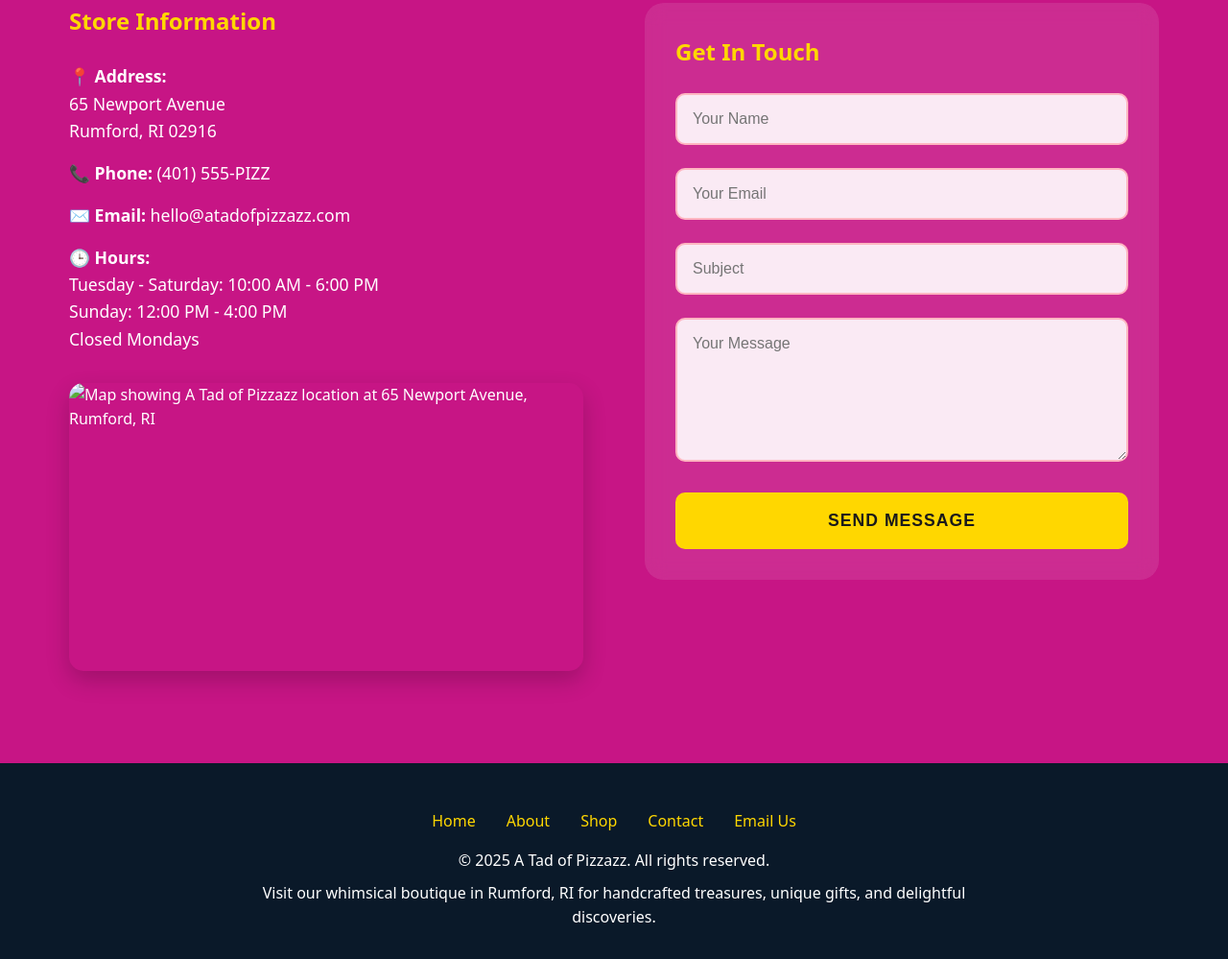
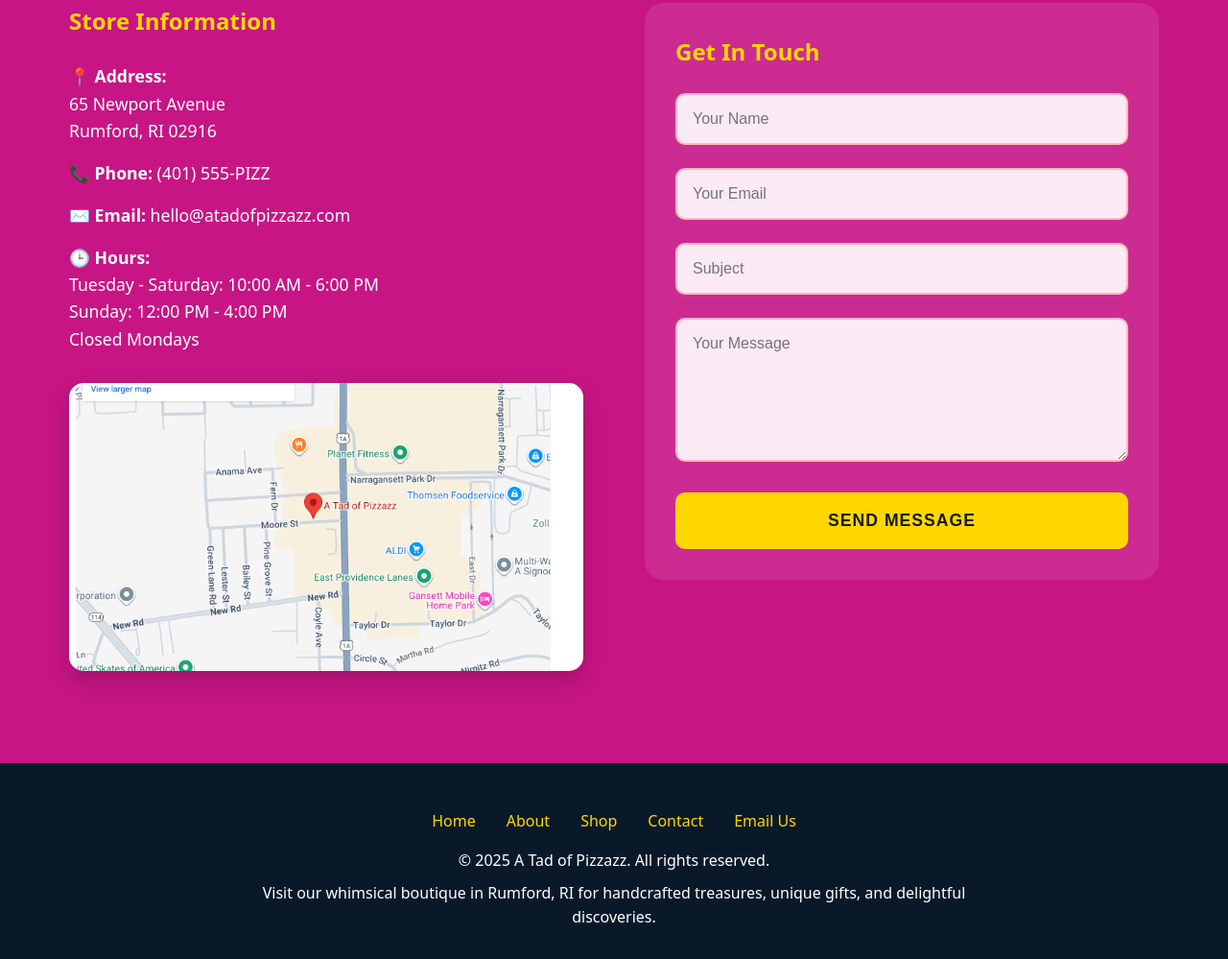
Before and after one commit to TadofPizzazz/ATaddofPazzazz, a plain HTML site: page index.html in a window 1280 px wide. Shown: the part 7019-8018 px from the top of the page at 96% size. Drawn offline with Linux system fonts and the light colour scheme.

Commit message:
Update index.html

```diff
--- a/index.html
+++ b/index.html
@@ -968,7 +968,7 @@
                         Closed Mondays</p>
 
                     <div class="map-container">
-                        <img src="Screenshot_2025-11-24_at_10_26_23_AM.png" alt="Map showing A Tad of Pizzazz location at 65 Newport Avenue, Rumford, RI">
+                        <img src="LocationMap.png" alt="Map showing A Tad of Pizzazz location at 65 Newport Avenue, Rumford, RI">
                     </div>
                 </div>
 
```
